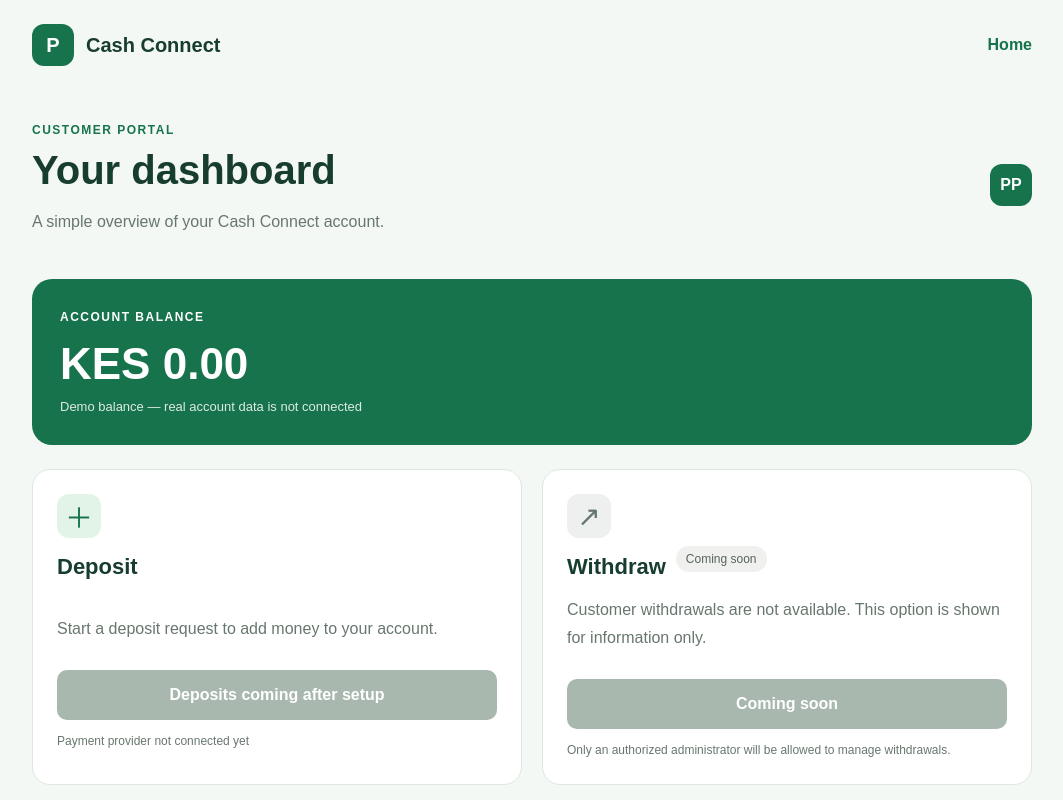
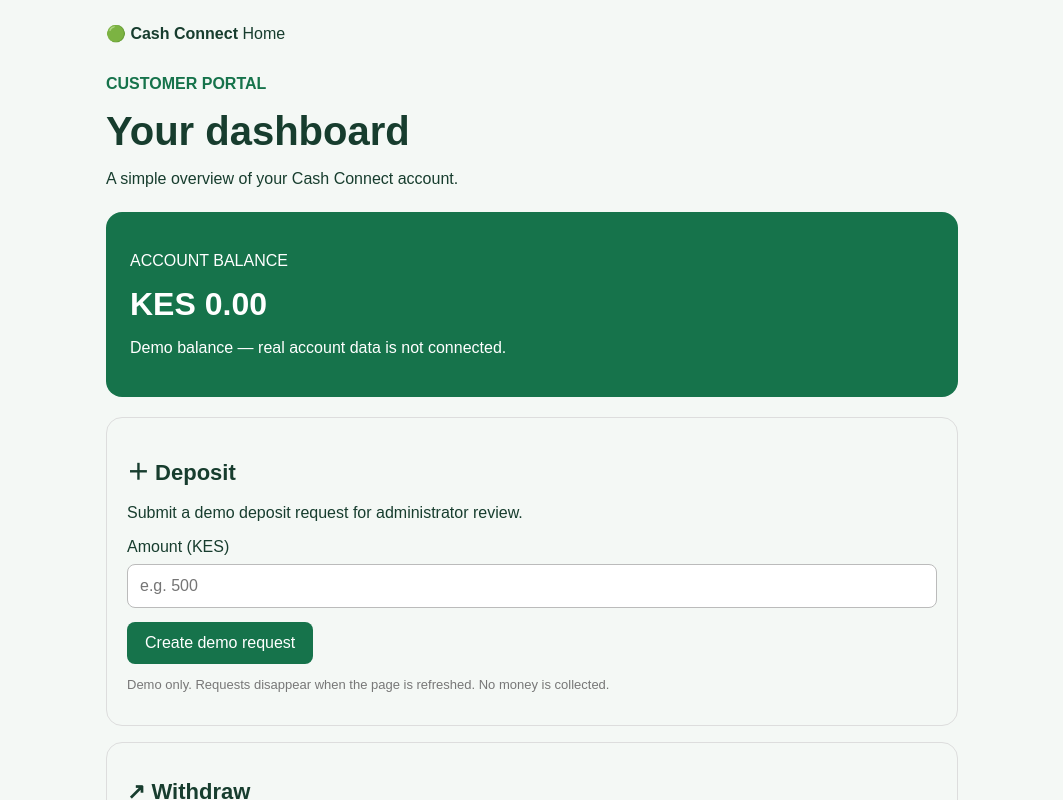
Before and after one commit to mwendaemmanuel212-lang/Cashconnect, a Next.js app: page / in a window 1280 px wide. Shown: the top 800 px of the page, without its empty margins (108-1171 px from the left). Built offline with nearby package versions, Linux system fonts and the light colour scheme.

Commit message:
Update page.tsx

```diff
--- a/app/page.tsx
+++ b/app/page.tsx
@@ -1,77 +1,213 @@
 
-import Link from "next/link";
+"use client";
+
+import { useState } from "react";
+
+type DepositRequest = {
+  id: number;
+  amount: number;
+  status: "Pending";
+};
 
 export default function DashboardPage() {
+  const [amount, setAmount] = useState("");
+  const [requests, setRequests] = useState<DepositRequest[]>([]);
+  const [message, setMessage] = useState("");
+
+  function submitDeposit(event: React.FormEvent<HTMLFormElement>) {
+    event.preventDefault();
+
+    const value = Number(amount);
+
+    if (!Number.isFinite(value) || value <= 0) {
+      setMessage("Enter an amount greater than KES 0.");
+      return;
+    }
+
+    if (value > 1000000) {
+      setMessage("For this demo, the maximum request is KES 1,000,000.");
+      return;
+    }
+
+    setRequests((previous) => [
+      ...previous,
+      {
+        id: Date.now(),
+        amount: Math.round(value * 100) / 100,
+        status: "Pending",
+      },
+    ]);
+
+    setAmount("");
+    setMessage(
+      "Demo request created. No payment has been made."
+    );
+  }
+
   return (
-    <main className="dashboard-page">
-      <nav className="nav wrap">
-        <Link className="brand" href="/">
-          <span className="brand-mark">P</span>
-          Cash Connect
-        </Link>
-        <Link className="nav-link" href="/">Home</Link>
+    <main
+      style={{
+        maxWidth: 900,
+        margin: "0 auto",
+        padding: 24,
+        fontFamily: "Arial, sans-serif",
+        color: "#173d2e",
+      }}
+    >
+      <nav style={{ marginBottom: 32 }}>
+        <strong>🟢 Cash Connect</strong>
+        {"  "}Home
       </nav>
 
-      <section className="dashboard wrap">
-        <div className="dashboard-heading">
-          <div>
-            <span className="eyebrow">CUSTOMER PORTAL</span>
+      <p style={{ color: "#16734b", fontWeight: "bold" }}>
+        CUSTOMER PORTAL
+      </p>
+
       <h1>Your dashboard</h1>
-            <p className="muted">
-              A simple overview of your Cash Connect account.
+      <p>A simple overview of your Cash Connect account.</p>
+
+      <section
+        style={{
+          background: "#16734b",
+          color: "white",
+          padding: 24,
+          borderRadius: 16,
+          marginTop: 24,
+        }}
+      >
+        <p>ACCOUNT BALANCE</p>
+        <h2 style={{ fontSize: 32, margin: "8px 0" }}>
+          KES 0.00
+        </h2>
+        <p>
+          Demo balance — real account data is not connected.
         </p>
+      </section>
+
+      <section
+        style={{
+          border: "1px solid #ddd",
+          borderRadius: 16,
+          padding: 20,
+          marginTop: 20,
+        }}
+      >
+        <h2>＋ Deposit</h2>
+        <p>
+          Submit a demo deposit request for administrator
+          review.
+        </p>
+
+        <form onSubmit={submitDeposit}>
+          <label
+            htmlFor="amount"
+            style={{ display: "block", marginBottom: 8 }}
+          >
+            Amount (KES)
+          </label>
+
+          <input
+            id="amount"
+            type="number"
+            min="0.01"
+            max="1000000"
+            step="0.01"
+            inputMode="decimal"
+            required
+            value={amount}
+            onChange={(event) => setAmount(event.target.value)}
+            placeholder="e.g. 500"
+            style={{
+              boxSizing: "border-box",
+              width: "100%",
+              padding: 12,
+              border: "1px solid #bbb",
+              borderRadius: 8,
+              fontSize: 16,
+            }}
+          />
+
+          <button
+            type="submit"
+            style={{
+              marginTop: 14,
+              padding: "12px 18px",
+              background: "#16734b",
+              color: "white",
+              border: 0,
+              borderRadius: 8,
+              fontSize: 16,
+            }}
+          >
+            Create demo request
+          </button>
+        </form>
+
+        {message && (
+          <p role="status" aria-live="polite">
+            {message}
+          </p>
+        )}
+
+        {requests.length > 0 && (
+          <div style={{ marginTop: 24 }}>
+            <h3>Your demo requests</h3>
+
+            {requests.map((request) => (
+              <article
+                key={request.id}
+                style={{
+                  borderTop: "1px solid #ddd",
+                  padding: "12px 0",
+                }}
+              >
+                <strong>
+                  KES {request.amount.toLocaleString("en-KE", {
+                    minimumFractionDigits: 2,
+                    maximumFractionDigits: 2,
+                  })}
+                </strong>
+                <p style={{ margin: "6px 0" }}>
+                  Status: <strong>Pending</strong>
+                </p>
+                <small>
+                  Demo request only — payment not received.
+                </small>
+              </article>
+            ))}
           </div>
-          <span className="avatar large">PP</span>
-        </div>
+        )}
 
-        <div className="balance-card dashboard-balance">
-          <span className="small-label light">ACCOUNT BALANCE</span>
-          <div className="balance">KES 0.00</div>
-          <span className="balance-caption">
-            Demo balance — real account data is not connected
-          </span>
-        </div>
+        <p style={{ color: "#777", fontSize: 13 }}>
+          Demo only. Requests disappear when the page is
+          refreshed. No money is collected.
+        </p>
+      </section>
 
-        <div className="action-grid">
-          <article className="action-card deposit-card">
-            <span className="action-symbol">＋</span>
-            <h2>Deposit</h2>
-            <p>Start a deposit request to add money to your account.</p>
-            <button className="button" disabled>
-              Deposits coming after setup
-            </button>
-            <span className="micro-note">
-              Payment provider not connected yet
-            </span>
-          </article>
-
-          <article className="action-card">
-            <span className="action-symbol muted-symbol">↗</span>
-            <div className="title-row">
-              <h2>Withdraw</h2>
-              <span className="pill">Coming soon</span>
-            </div>
+      <section
+        style={{
+          border: "1px solid #ddd",
+          borderRadius: 16,
+          padding: 20,
+          marginTop: 16,
+        }}
+      >
+        <h2>↗ Withdraw</h2>
         <p>
-              Customer withdrawals are not available.
-              This option is shown for information only.
+          Customer withdrawals are not available yet.
         </p>
-            <button className="button button-disabled" disabled>
+        <button type="button" disabled>
           Coming soon
         </button>
-            <span className="micro-note">
-              Only an authorized administrator will be
-              allowed to manage withdrawals.
-            </span>
-          </article>
-        </div>
+        <p>
+          Withdrawals require secure administrator
+          authorization and a verified backend.
+        </p>
+      </section>
 
-        <div className="notice notice-wide">
-          <strong>Important:</strong> This is a visual starter only.
-          No real money is accepted or moved. Authentication,
-          a database, payment processing, and server-side
-          authorization must be connected before launch.
-        </div>
-      </section>
+      <p style={{ marginTop: 24, color: "#777", fontSize: 13 }}>
+        Cash Connect demo — no real payments are processed.
+      </p>
     </main>
   );
               }
```
Lines whose indentation alone changed are shown as unchanged.
